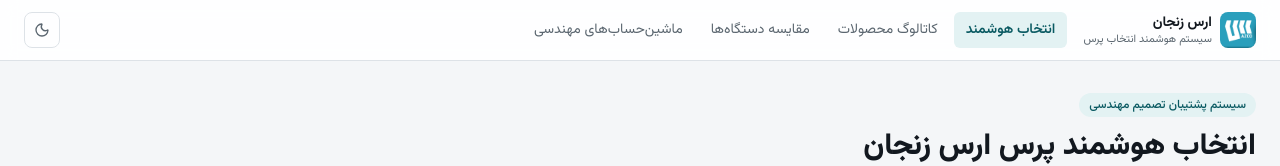
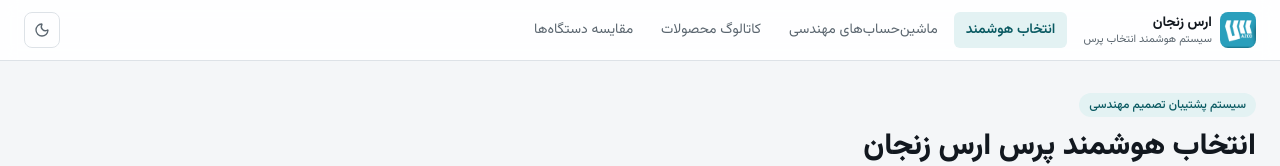
Before and after one commit to kambizmansourr-ai/press-advisor, a Next.js app: page / in a window 1280 px wide. Shown: the top 166 px of the page. Built offline with nearby package versions, Linux system fonts and the light colour scheme.

Commit message:
Fix header nav: revert install button, move calculators link instead
Previous commit moved the wrong element. The install button belongs
next to the theme toggle; it's ماشین‌حساب‌های مهندسی that should sit
right after انتخاب هوشمند in the nav order.

```diff
--- a/src/components/AppHeader.tsx
+++ b/src/components/AppHeader.tsx
@@ -10,9 +10,9 @@ import { cn } from "@/lib/utils";
 
 const navItems = [
   { href: "/", label: "انتخاب هوشمند" },
+  { href: "/calculators", label: "ماشین‌حساب‌های مهندسی" },
   { href: "/catalog", label: "کاتالوگ محصولات" },
   { href: "/compare", label: "مقایسه دستگاه‌ها" },
-  { href: "/calculators", label: "ماشین‌حساب‌های مهندسی" },
 ];
 
 export function AppHeader() {
@@ -31,8 +31,6 @@ export function AppHeader() {
             <span className="text-[11px] text-muted">سیستم هوشمند انتخاب پرس</span>
           </span>
         </Link>
-
-        <InstallButton />
 
         <nav className="hidden flex-1 items-center gap-1 overflow-x-auto md:flex">
           {navItems.map((item) => {
@@ -53,6 +51,7 @@ export function AppHeader() {
         </nav>
 
         <div className="ms-auto flex items-center gap-2">
+          <InstallButton />
           <button
             onClick={toggle}
             aria-label="تغییر حالت روشن/تاریک"
```
